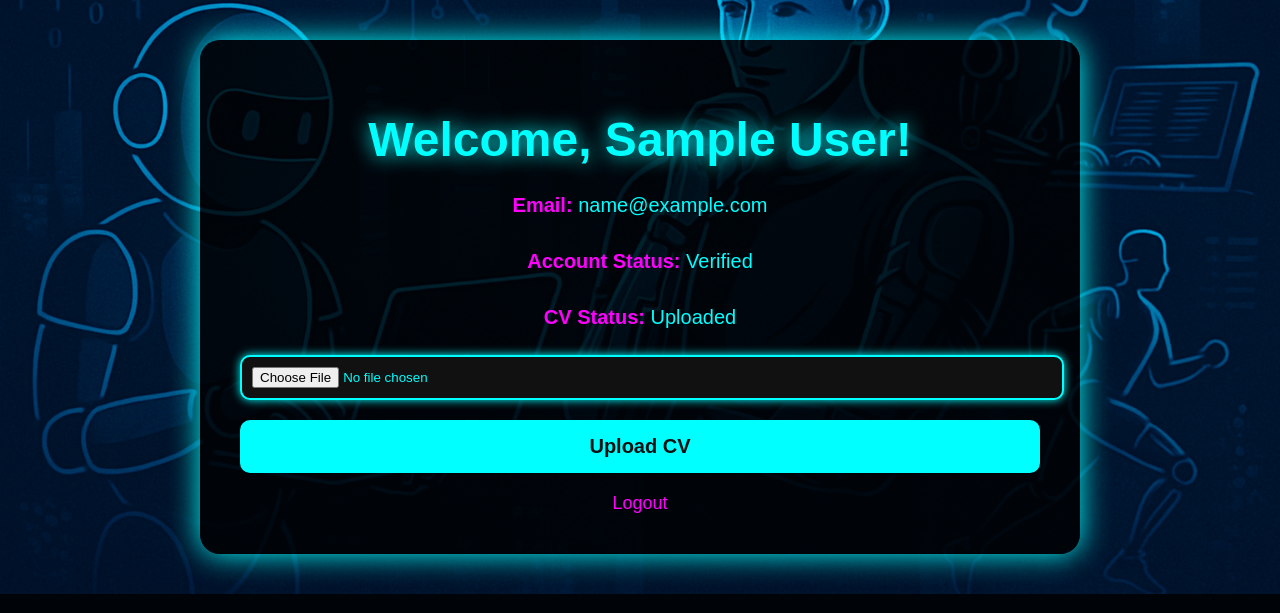
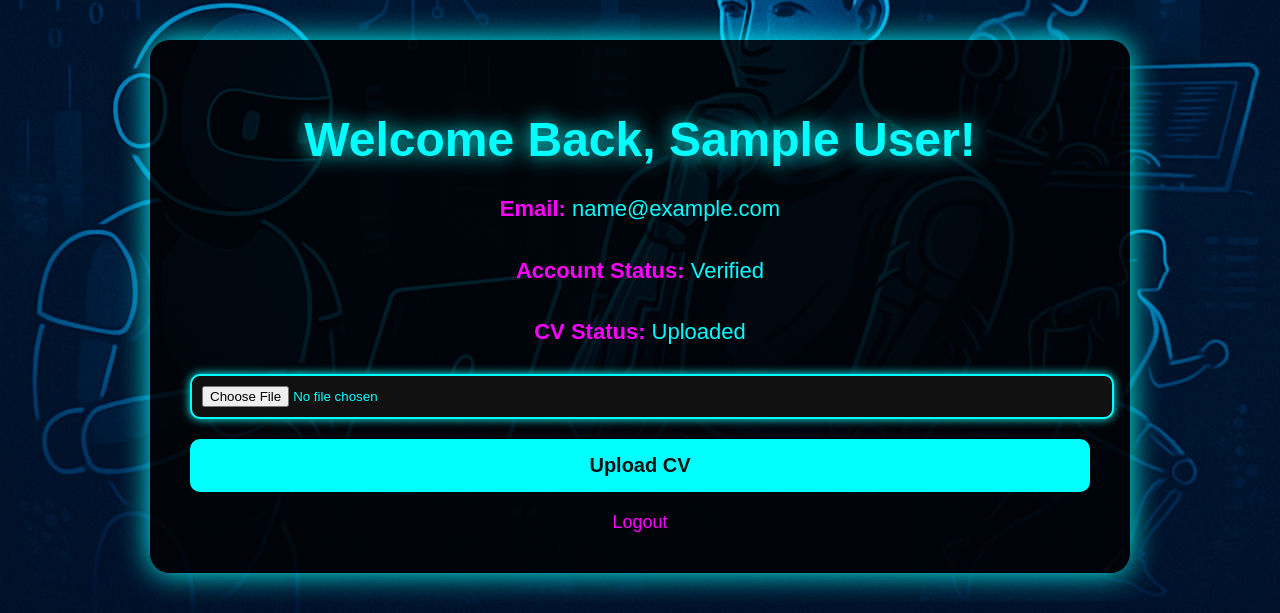
Before and after one commit to MattyAtown/AimTechRec, a Flask app: page /dashboard in a window 1280 px wide. Shown: the part 217-830 px from the top of the page. Run offline with Flask 3, Linux system fonts and the light colour scheme; the visitor is signed in with stand-in values (Sample User, id 1); tables that the repository leaves empty hold one stand-in row (values such as "Sample post"); some web fonts are replaced.

Commit message:
Update dashboard.html

```diff
--- a/templates/dashboard.html
+++ b/templates/dashboard.html
@@ -40,7 +40,7 @@
         }
 
         .dashboard-container {
-            max-width: 800px;
+            max-width: 900px;
             margin: 40px auto;
             padding: 40px;
             background-color: rgba(0, 0, 0, 0.8);
@@ -57,7 +57,7 @@
         }
 
         .dashboard-info {
-            font-size: 20px;
+            font-size: 22px;
             color: #00ffff;
             line-height: 1.8;
             margin-bottom: 20px;
@@ -120,7 +120,7 @@
     </header>
 
     <div class="dashboard-container">
-        <h1 class="dashboard-header">Welcome, {{ user.name }}!</h1>
+        <h1 class="dashboard-header">Welcome Back, {{ user.name }}!</h1>
         <div class="dashboard-info">
             <p><strong>Email:</strong> {{ user.email }}</p>
             <p><strong>Account Status:</strong> {{ 'Verified' if user.verified else 'Not Verified' }}</p>
```
